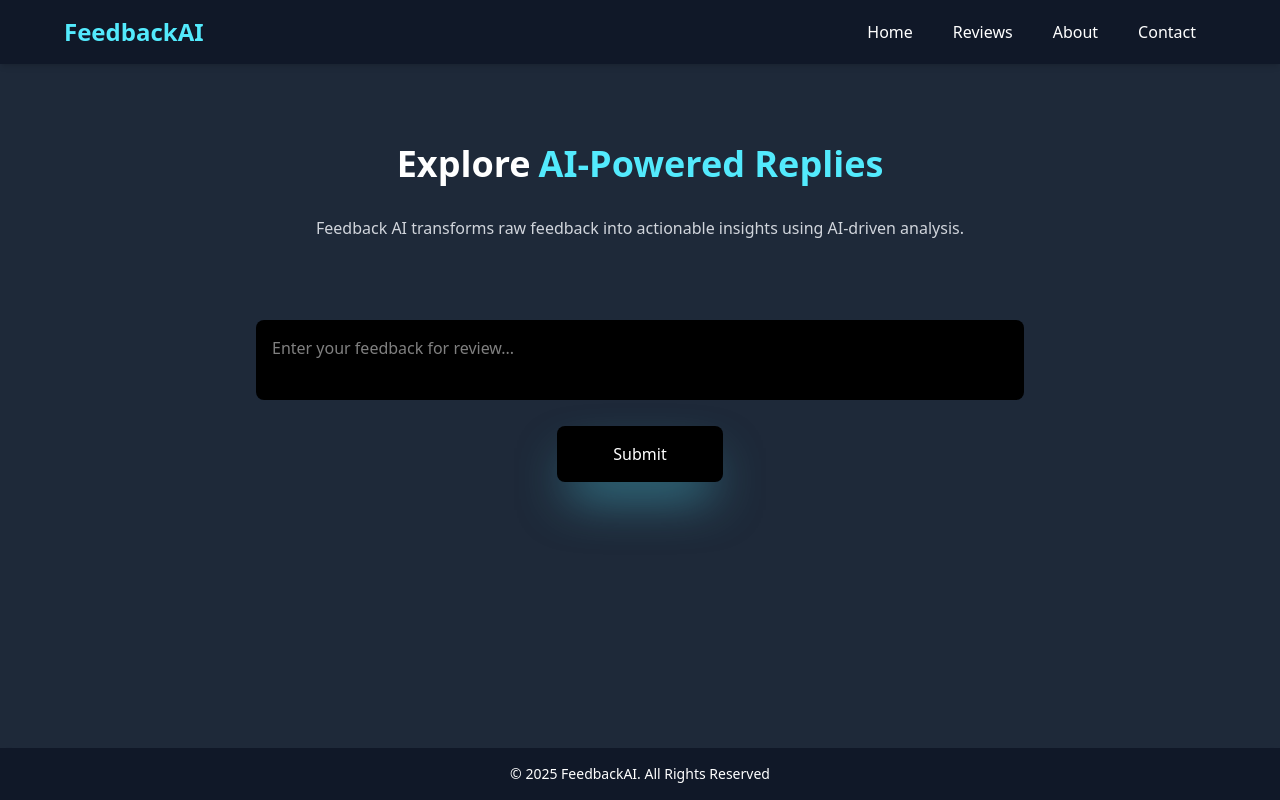
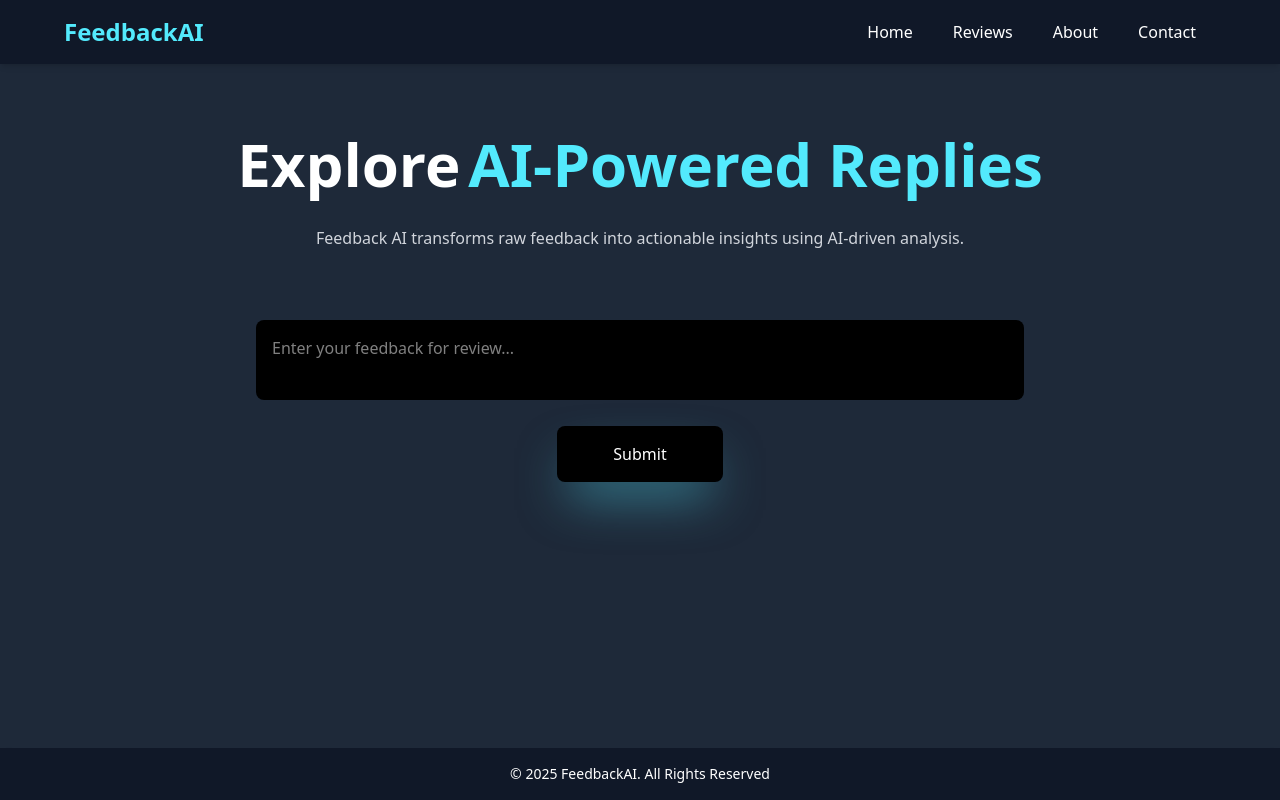
Before and after one commit to srk384/FeedbackAI-Sentiment-Analyzer-Gemini-API, a React (Vite) app in the folder Client/: page / in a window 1280 px wide. Built offline with nearby package versions, Linux system fonts and the light colour scheme.

Commit message:
fix: Update heading size in WelcomePage component for better visibility

```diff
--- a/Client/src/components/WelcomePage.jsx
+++ b/Client/src/components/WelcomePage.jsx
@@ -16,7 +16,7 @@
 
     return (
       <div className="flex flex-col gap-8 items-center justify-center h-[40vh] text-white pt-16">
-        <h1 className="text-2xl sm:text-4xl font-bold flex">
+        <h1 className="text-2xl sm:text-6xl font-bold flex">
         Explore{" "}
           <motion.span
             key={index}
```
